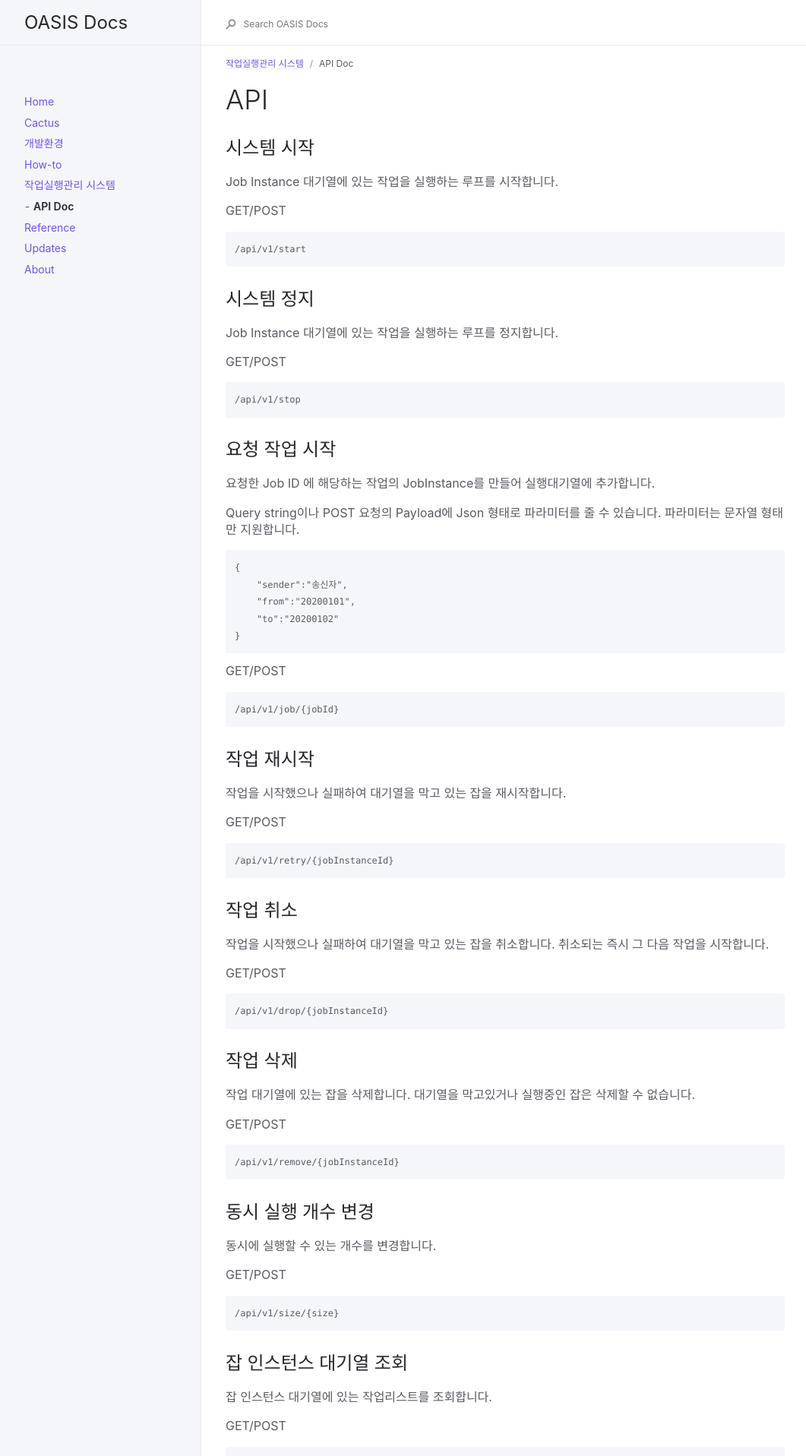
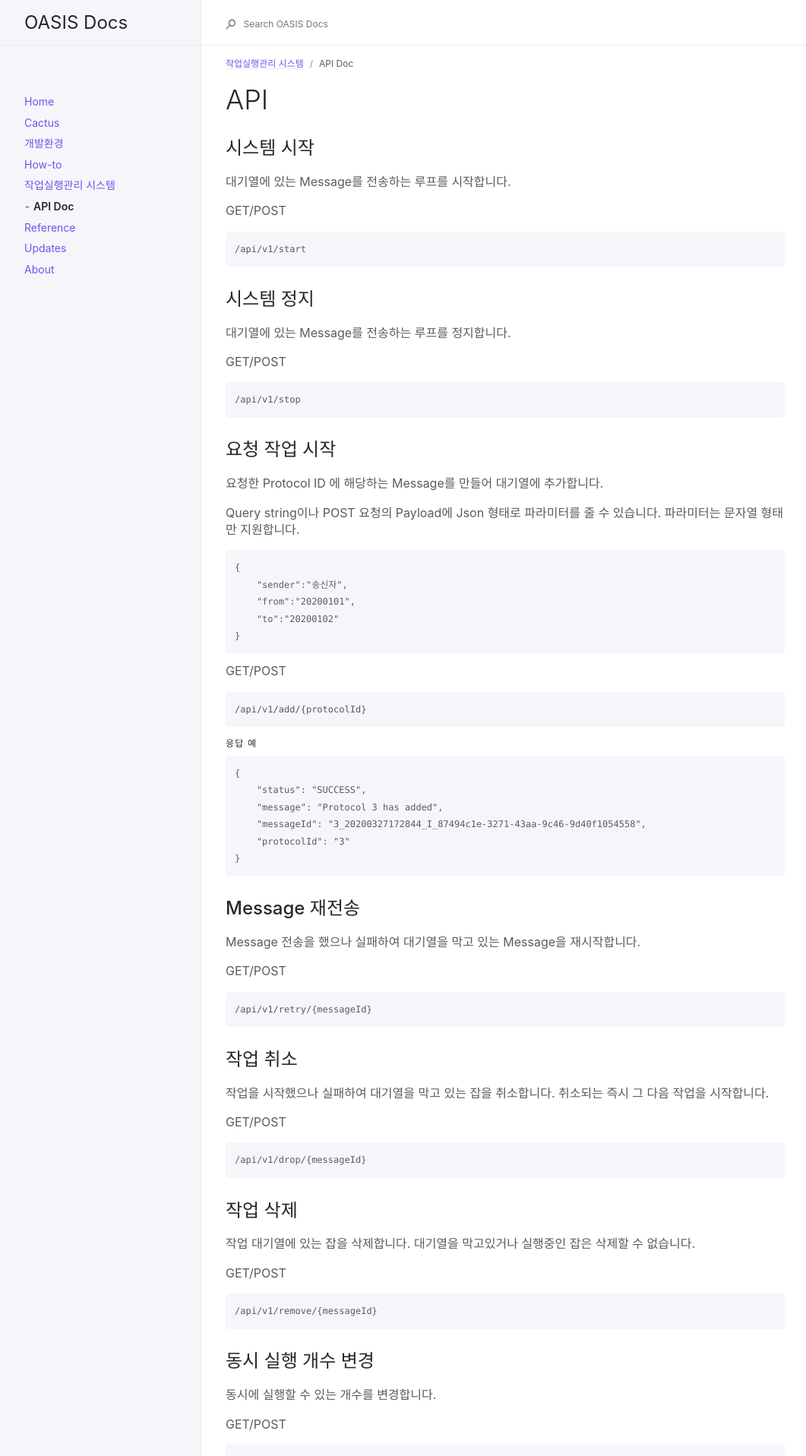
Before and after one commit to oasis-official/oasis-official.github.io, a Jekyll site: the page built from docs/jobman/api.md, in a window 1280 px wide. Shown: the top 1917 px of the page at 76% size, without its empty margins (91-1152 px from the left). Built offline with Jekyll 4.4.1, drawn with Linux system fonts in a browser that asks for light colours; some of the changed text lies outside the part shown.

````diff
--- a/docs/jobman/api.md
+++ b/docs/jobman/api.md
@@ -7,7 +7,7 @@ parent: 작업실행관리 시스템
 # API
 
 ## 시스템 시작
-Job Instance 대기열에 있는 작업을 실행하는 루프를 시작합니다.
+대기열에 있는 Message를 전송하는 루프를 시작합니다.
 
 GET/POST
 ```
@@ -15,7 +15,7 @@ GET/POST
 ```
 
 ## 시스템 정지
-Job Instance 대기열에 있는 작업을 실행하는 루프를 정지합니다.
+대기열에 있는 Message를 전송하는 루프를 정지합니다.
 
 GET/POST
 ```
@@ -23,7 +23,7 @@ GET/POST
 ```
 
 ## 요청 작업 시작
-요청한 Job ID 에 해당하는 작업의 JobInstance를 만들어 실행대기열에 추가합니다.
+요청한 Protocol ID 에 해당하는 Message를 만들어 대기열에 추가합니다.
 
 Query string이나 POST 요청의 Payload에 Json 형태로 파라미터를 줄 수 있습니다. 파라미터는 문자열 형태만 지원합니다.
 
@@ -38,17 +38,26 @@ Query string이나 POST 요청의 Payload에 Json 형태로 파라미터를 줄
 
 GET/POST
 ```
-/api/v1/job/{jobId}
+/api/v1/add/{protocolId}
 ```
 
+#### 응답 예
+```
+{
+    "status": "SUCCESS",
+    "message": "Protocol 3 has added",
+    "messageId": "3_20200327172844_I_87494c1e-3271-43aa-9c46-9d40f1054558",
+    "protocolId": "3"
+}
+```
 
-## 작업 재시작
-작업을 시작했으나 실패하여 대기열을 막고 있는 잡을 재시작합니다.
+## Message 재전송
+Message 전송을 했으나 실패하여 대기열을 막고 있는 Message을 재시작합니다.
 
 
 GET/POST
 ```
-/api/v1/retry/{jobInstanceId}
+/api/v1/retry/{messageId}
 ```
 
 ## 작업 취소
@@ -56,7 +65,7 @@ GET/POST
 
 GET/POST
 ```
-/api/v1/drop/{jobInstanceId}
+/api/v1/drop/{messageId}
 ```
 
 ## 작업 삭제
@@ -64,7 +73,7 @@ GET/POST
 
 GET/POST
 ```
-/api/v1/remove/{jobInstanceId}
+/api/v1/remove/{messageId}
 ```
 
 ## 동시 실행 개수 변경
@@ -75,12 +84,40 @@ GET/POST
 /api/v1/size/{size}
 ```
 
+## 동시 실행 개수
+동시에 실행할 수 있는 개수를 조회합니다.
+
+GET/POST
+```
+/api/v1/report/size
+```
+#### 응답 예
+```
+{
+    "status": "SUCCESS",
+    "message": "max queue size",
+    "report": {
+        "maxSlotSize": 3
+    }
+}
+```
+
 ## 잡 인스턴스 대기열 조회
 잡 인스턴스 대기열에 있는 작업리스트를 조회합니다.
 
 GET/POST
 ```
 /api/v1/report/front
+```
+#### 응답 예
+```
+{
+    "status": "SUCCESS",
+    "message": "front queue report",
+    "report": {
+        "frontQueuedMessages": []
+    }
+}
 ```
 
 ## 실행 중인 잡 인스턴스 조회
@@ -89,8 +126,19 @@ GET/POST
 
 GET/POST
 ```
-/api/v1/report/execution
+/api/v1/report/sending
 ```
+#### 응답 예
+```
+{
+    "status": "SUCCESS",
+    "message": "sending transaction report",
+    "report": {
+        "sendingTransactions": []
+    }
+}
+```
+
 
 ## 실행 대기 중인 잡 인스턴스 조회
 메인 큐에서 대기중인 잡 인스턴스를 조회합니다.
@@ -98,6 +146,21 @@ GET/POST
 GET/POST
 ```
 /api/v1/report/waiting
+```
+#### 응답 예
+```
+{
+    "status": "SUCCESS",
+    "message": "waiting transaction report",
+    "report": {
+        "mainMessageQueues": [
+            [],
+            [],
+            []
+        ],
+        "waitingMessageQueues": []
+    }
+}
 ```
 
 
@@ -110,6 +173,25 @@ GET/POST
 /api/v1/report/current
 ```
 
+#### 응답 예
+
+```
+{
+    "status": "SUCCESS",
+    "message": "current status",
+    "report": {
+        "frontQueuedMessages": [],
+        "mainMessageQueues": [
+            [],
+            [],
+            []
+        ],
+        "waitingMessageQueues": [],
+        "sendingTransactions": []
+    }
+}
+```
+
 ## 실행 실적 조회
 실행실적을 조회합니다.
 
@@ -119,7 +201,31 @@ GET/POST
 /api/v1/report/result/{from}/{to}
 ```
 
+#### 응답 예
 
+```
+{
+    "status": "SUCCESS",
+    "message": "transaction result",
+    "report": {
+        "transactionResult": [
+            {
+                "transactionId": "1_E_8400b2e1-25e8-417c-b03a-9b1a5179a878",
+                "messageId": "1_20200327172013_I_fc8d8998-d472-4f2e-99ea-7f62b2d903a5",
+                "protocolId": "1",
+                "topicId": null,
+                "type": null,
+                "status": "DONE",
+                "result": "FAILURE",
+                "runtime": 1434,
+                "creationTime": "2020-03-27T17:20:25.422",
+                "startTime": "2020-03-27T17:20:26.052",
+                "endTime": "2020-03-27T17:20:27.486"
+            }
+        ]
+    }
+}
+```
 
 # 현재 버전
 1.0.0-SNAPSHOT
````
